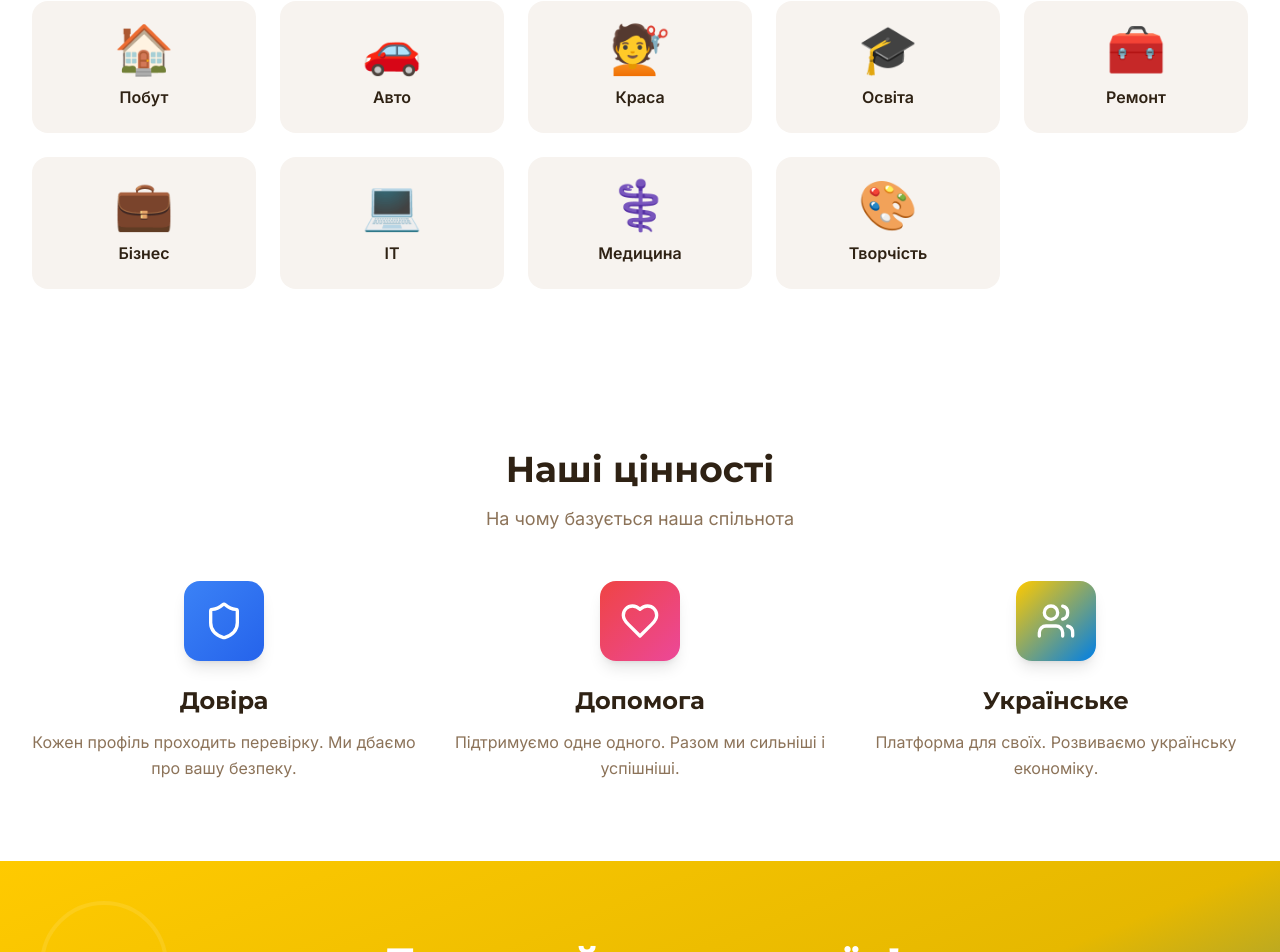
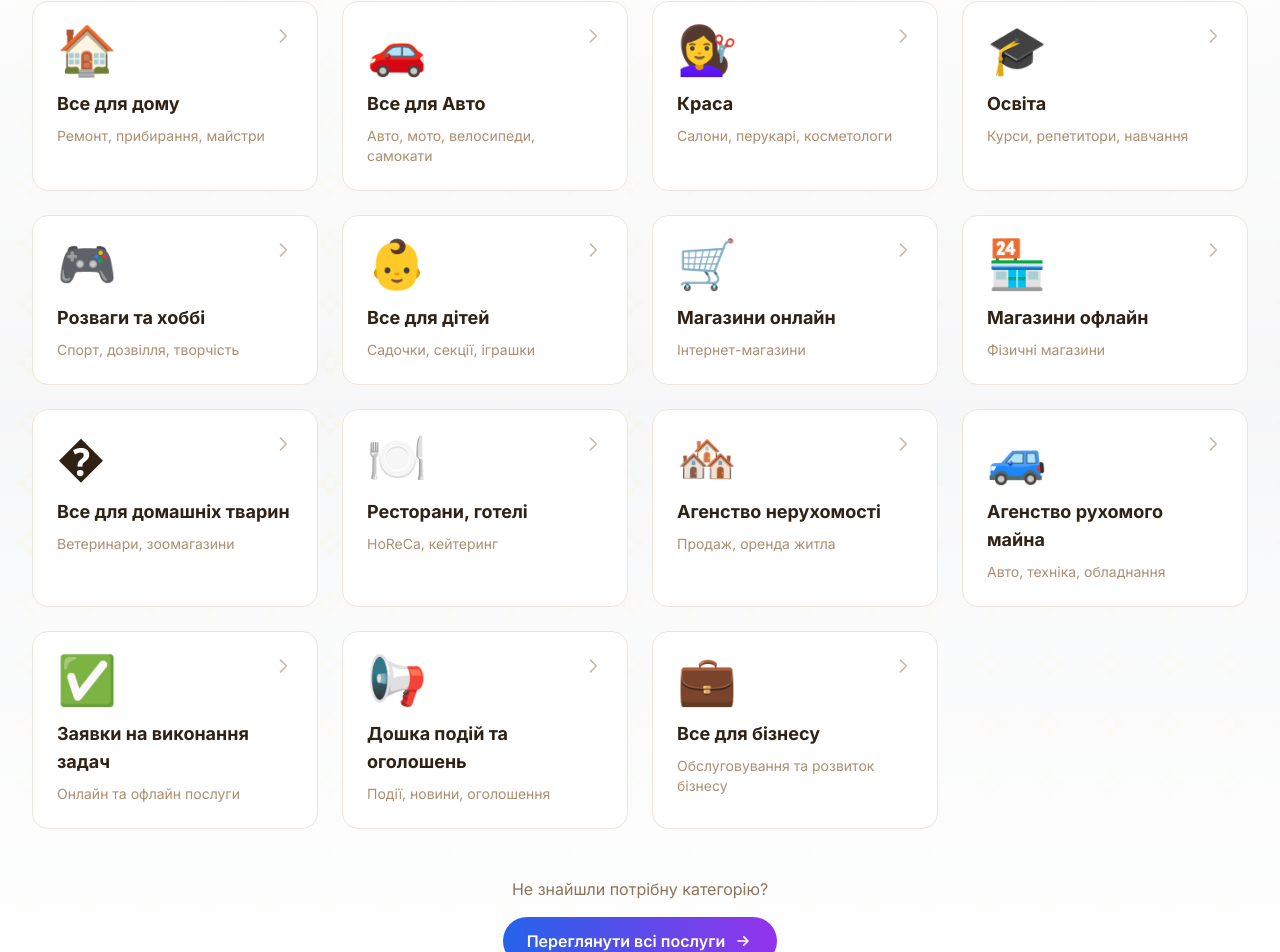
Before and after one commit to denskkk/platform-svoi, a Next.js app: page / in a window 1280 px wide. Shown: the part 1052-2004 px from the top of the page. Built offline with nearby package versions, Linux system fonts and the light colour scheme; no server answers.

Commit message:
feat: update categories with 15 new service types + improved design

```diff
--- a/src/components/features/home/CategoriesSection.tsx
+++ b/src/components/features/home/CategoriesSection.tsx
@@ -5,7 +5,7 @@ import { categories } from '@/lib/constants'
 
 export function CategoriesSection() {
   return (
-    <section className="py-20 bg-white">
+    <section className="py-20 bg-gradient-to-b from-white via-blue-50/30 to-white">
       <div className="max-w-7xl mx-auto px-4 sm:px-6 lg:px-8">
         <div className="text-center mb-12">
           <h2 className="font-display text-3xl md:text-4xl font-bold text-neutral-900 mb-4">
@@ -16,26 +16,57 @@ export function CategoriesSection() {
           </p>
         </div>
 
-        <div className="grid grid-cols-2 md:grid-cols-3 lg:grid-cols-5 gap-4 md:gap-6">
+        <div className="grid grid-cols-1 sm:grid-cols-2 lg:grid-cols-3 xl:grid-cols-4 gap-4 md:gap-6">
           {categories.map((category) => (
             <Link
               key={category.id}
               href={`/catalog?category=${category.slug}`}
-              className="group relative bg-neutral-50 hover:bg-primary-50 rounded-2xl p-6 transition-all duration-300 hover:shadow-lg hover:-translate-y-1"
+              className="group relative bg-white hover:bg-gradient-to-br hover:from-blue-50 hover:to-purple-50 rounded-2xl p-6 transition-all duration-300 hover:shadow-xl hover:-translate-y-2 border border-neutral-100 hover:border-blue-200"
             >
-              <div className="text-center">
-                <div className="text-5xl mb-3 transform group-hover:scale-110 transition-transform">
+              <div className="flex flex-col items-start">
+                {/* Іконка */}
+                <div className="text-5xl mb-4 transform group-hover:scale-110 transition-transform duration-300">
                   {category.emoji}
                 </div>
-                <h3 className="font-semibold text-neutral-900 group-hover:text-primary-700 transition-colors">
+
+                {/* Назва */}
+                <h3 className="font-bold text-lg text-neutral-900 group-hover:text-blue-700 transition-colors mb-2">
                   {category.name}
                 </h3>
+
+                {/* Опис */}
+                <p className="text-sm text-neutral-500 group-hover:text-neutral-700 transition-colors">
+                  {category.description}
+                </p>
               </div>
 
-              {/* Акцентна лінія */}
-              <div className="absolute bottom-0 left-0 right-0 h-1 bg-gradient-to-r from-primary-500 to-accent-500 rounded-b-2xl transform scale-x-0 group-hover:scale-x-100 transition-transform" />
+              {/* Акцентна лінія знизу */}
+              <div className="absolute bottom-0 left-0 right-0 h-1 bg-gradient-to-r from-blue-500 via-purple-500 to-pink-500 rounded-b-2xl transform scale-x-0 group-hover:scale-x-100 transition-transform duration-500" />
+
+              {/* Стрілочка */}
+              <div className="absolute top-6 right-6 text-neutral-300 group-hover:text-blue-500 transition-colors">
+                <svg className="w-5 h-5 transform group-hover:translate-x-1 transition-transform" fill="none" viewBox="0 0 24 24" stroke="currentColor">
+                  <path strokeLinecap="round" strokeLinejoin="round" strokeWidth={2} d="M9 5l7 7-7 7" />
+                </svg>
+              </div>
             </Link>
           ))}
+        </div>
+
+        {/* Додатковий блок внизу */}
+        <div className="mt-12 text-center">
+          <p className="text-neutral-600 mb-4">
+            Не знайшли потрібну категорію?
+          </p>
+          <Link
+            href="/catalog"
+            className="inline-flex items-center gap-2 px-6 py-3 bg-gradient-to-r from-blue-600 to-purple-600 text-white font-semibold rounded-full hover:from-blue-700 hover:to-purple-700 transition-all duration-300 hover:shadow-lg hover:scale-105"
+          >
+            <span>Переглянути всі послуги</span>
+            <svg className="w-5 h-5" fill="none" viewBox="0 0 24 24" stroke="currentColor">
+              <path strokeLinecap="round" strokeLinejoin="round" strokeWidth={2} d="M13 7l5 5m0 0l-5 5m5-5H6" />
+            </svg>
+          </Link>
         </div>
       </div>
     </section>
--- a/src/lib/constants.ts
+++ b/src/lib/constants.ts
@@ -1,14 +1,20 @@
 // Категорії послуг
 export const categories = [
-  { id: 'home', name: 'Побут', emoji: '🏠', slug: 'pobut' },
-  { id: 'auto', name: 'Авто', emoji: '🚗', slug: 'auto' },
-  { id: 'beauty', name: 'Краса', emoji: '💇', slug: 'krasa' },
-  { id: 'education', name: 'Освіта', emoji: '🎓', slug: 'osvita' },
-  { id: 'repair', name: 'Ремонт', emoji: '🧰', slug: 'remont' },
-  { id: 'business', name: 'Бізнес', emoji: '💼', slug: 'biznes' },
-  { id: 'it', name: 'IT', emoji: '💻', slug: 'it' },
-  { id: 'health', name: 'Медицина', emoji: '⚕️', slug: 'medytsyna' },
-  { id: 'creative', name: 'Творчість', emoji: '🎨', slug: 'tvorchist' },
+  { id: 'home', name: 'Все для дому', emoji: '🏠', slug: 'vse-dlya-domu', description: 'Ремонт, прибирання, майстри' },
+  { id: 'auto', name: 'Все для Авто', emoji: '🚗', slug: 'vse-dlya-auto', description: 'Авто, мото, велосипеди, самокати' },
+  { id: 'beauty', name: 'Краса', emoji: '💇‍♀️', slug: 'krasa', description: 'Салони, перукарі, косметологи' },
+  { id: 'education', name: 'Освіта', emoji: '🎓', slug: 'osvita', description: 'Курси, репетитори, навчання' },
+  { id: 'hobby', name: 'Розваги та хоббі', emoji: '🎮', slug: 'rozvagy-ta-hobbi', description: 'Спорт, дозвілля, творчість' },
+  { id: 'children', name: 'Все для дітей', emoji: '👶', slug: 'vse-dlya-ditey', description: 'Садочки, секції, іграшки' },
+  { id: 'online-shops', name: 'Магазини онлайн', emoji: '🛒', slug: 'magazyny-online', description: 'Інтернет-магазини' },
+  { id: 'offline-shops', name: 'Магазини офлайн', emoji: '🏪', slug: 'magazyny-offline', description: 'Фізичні магазини' },
+  { id: 'pets', name: 'Все для домашніх тварин', emoji: '�', slug: 'vse-dlya-tvaryn', description: 'Ветеринари, зоомагазини' },
+  { id: 'horeca', name: 'Ресторани, готелі', emoji: '🍽️', slug: 'restorany-goteli', description: 'HoReCa, кейтеринг' },
+  { id: 'real-estate', name: 'Агенство нерухомості', emoji: '🏘️', slug: 'neruhomist', description: 'Продаж, оренда житла' },
+  { id: 'movable-property', name: 'Агенство рухомого майна', emoji: '🚙', slug: 'ruhome-mayno', description: 'Авто, техніка, обладнання' },
+  { id: 'tasks', name: 'Заявки на виконання задач', emoji: '✅', slug: 'zayavky-na-zadachi', description: 'Онлайн та офлайн послуги' },
+  { id: 'events', name: 'Дошка подій та оголошень', emoji: '📢', slug: 'podiyi-ta-ogoloshennya', description: 'Події, новини, оголошення' },
+  { id: 'b2b', name: 'Все для бізнесу', emoji: '💼', slug: 'vse-dlya-biznesu', description: 'Обслуговування та розвиток бізнесу' },
 ] as const
 
 // Типи акаунтів
```
